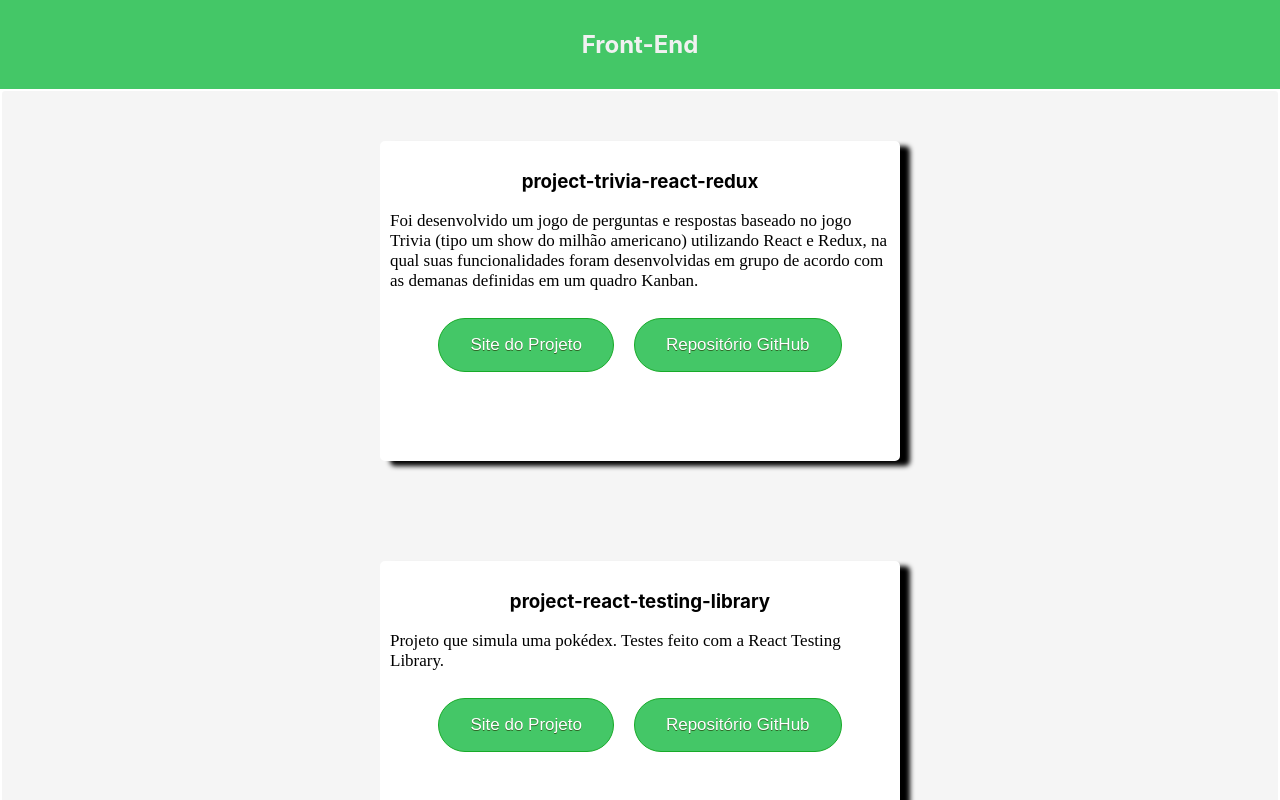
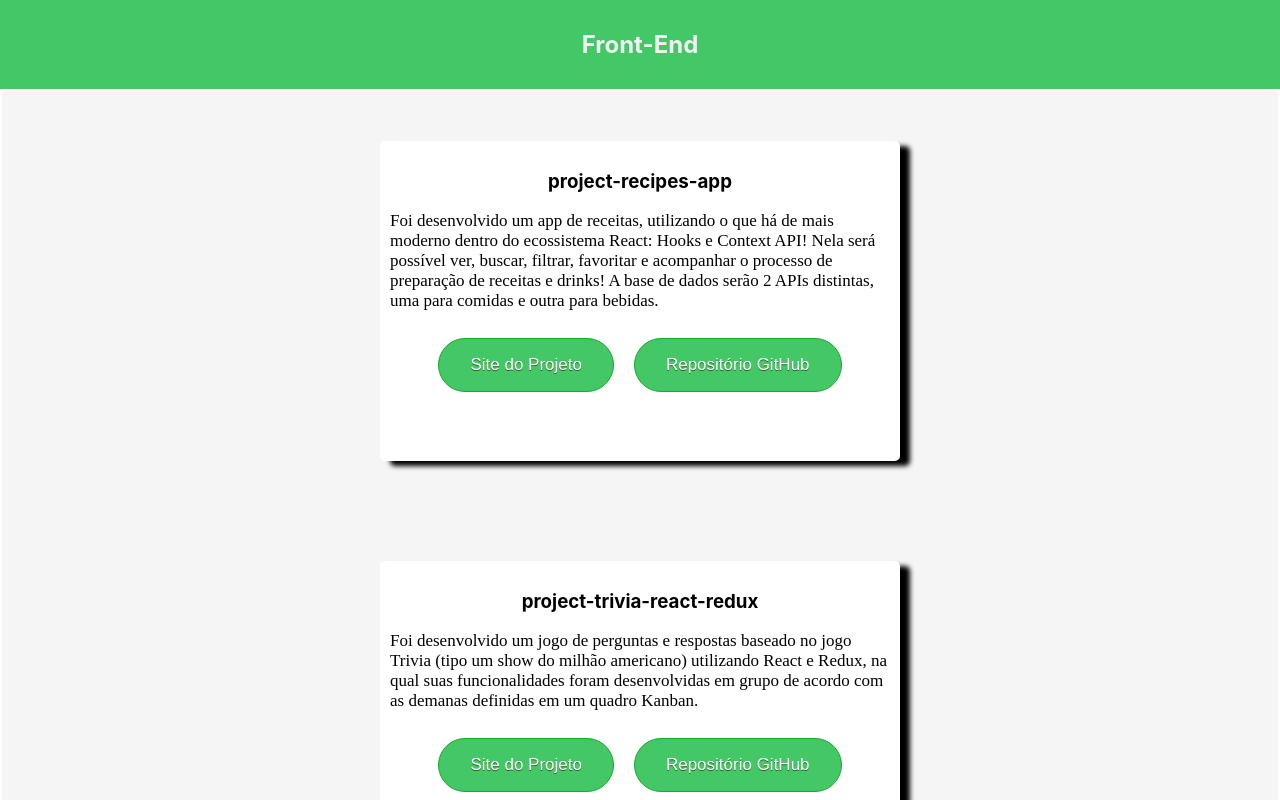
Before and after one commit to ericvini/portfolio, a React (Create React App) app: page / in a window 1280 px wide. Shown: the top 800 px of the page. Built offline with nearby package versions, Linux system fonts and the light colour scheme.

Commit message:
adicionei o projeto recipes

```diff
--- a/src/components/Projects/Projects.jsx
+++ b/src/components/Projects/Projects.jsx
@@ -8,6 +8,27 @@ function Projects(){
       </div>
 
       <div className='container'>
+      <div className='card'>
+      <h3>project-recipes-app</h3>
+      <p className='card-text'>Foi desenvolvido um app de receitas, utilizando o que há de mais moderno dentro do ecossistema React: Hooks e Context API!
+
+Nela será possível ver, buscar, filtrar, favoritar e acompanhar o processo de preparação de receitas e drinks!
+
+A base de dados serão 2 APIs distintas, uma para comidas e outra para bebidas.
+      </p>
+
+      <a href ='https://project-recipes-app.netlify.app'
+      target="_blank"
+      rel="noreferrer"
+      className='mybutton' > Site do Projeto</a>
+
+      <a href ='https://github.com/ericvini/project-recipes-app-trybe'
+      target="_blank"
+      rel="noreferrer"
+      className='mybutton' >Repositório GitHub</a>
+
+
+      </div>
 
       <div className='card'>
       <h3>project-trivia-react-redux</h3>
```
